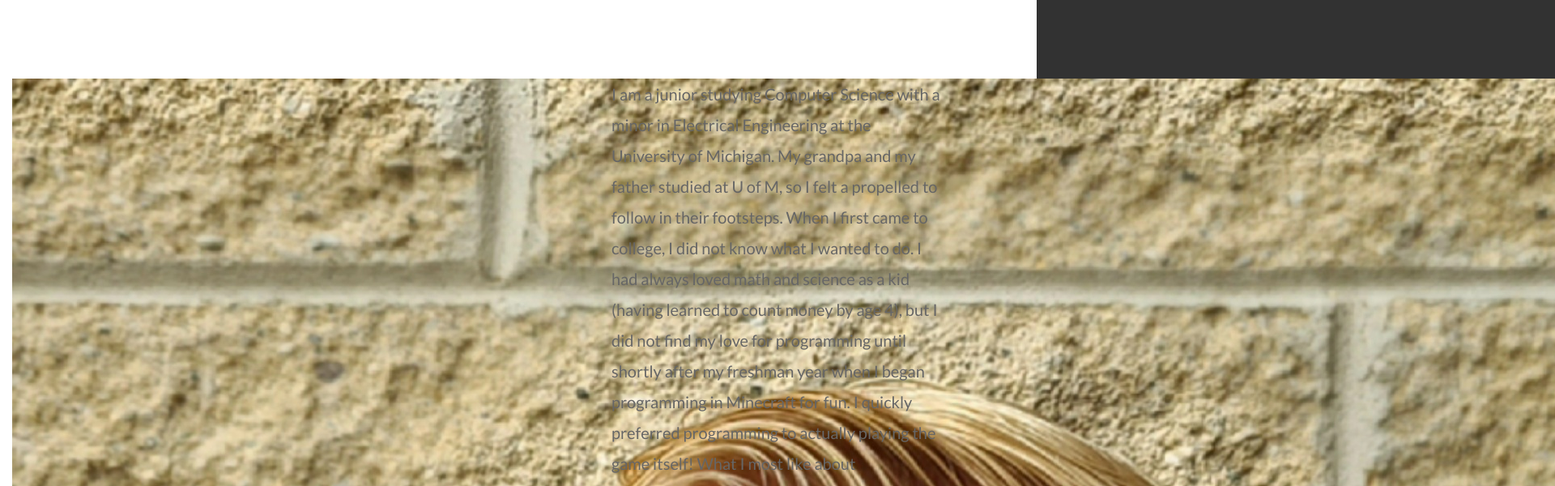
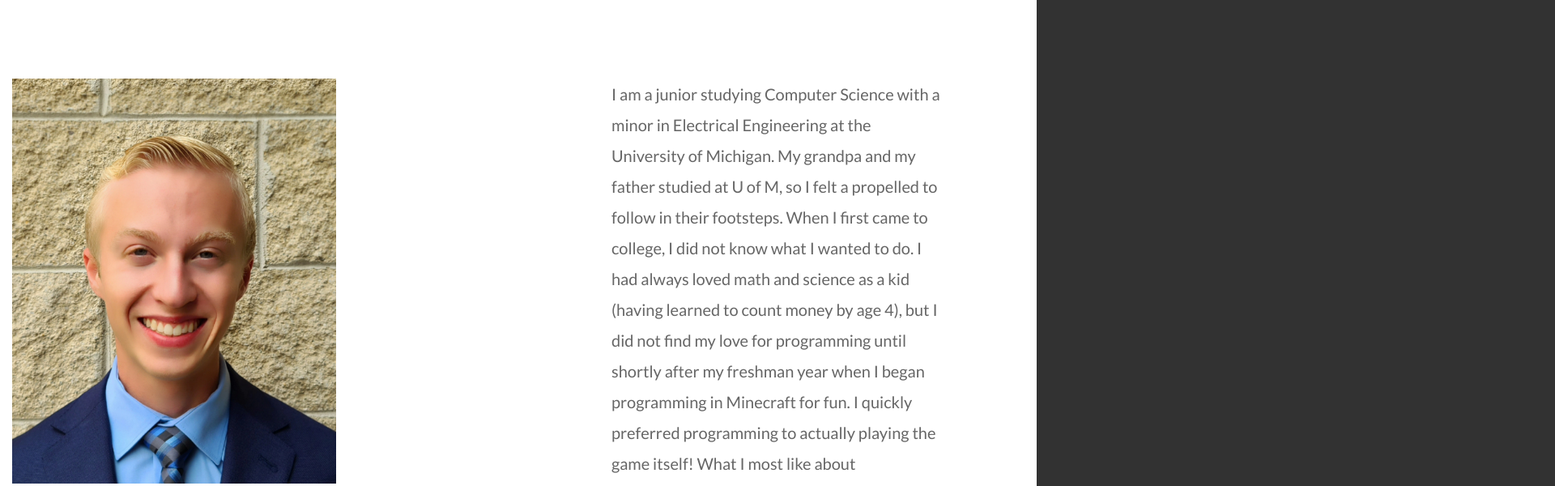
Before and after one commit to kylewilk567/kylewilk567.github.io, a plain HTML site: page index.html in a window 1280 px wide. Shown: the part 923-1523 px from the top of the page at 81% size, 1920 px wide, since content can reach past the window. Drawn offline with Linux system fonts and the light colour scheme.

Commit message:
resize image of me

```diff
--- a/index.html
+++ b/index.html
@@ -81,7 +81,7 @@ https://templatemo.com/tm-547-real-dynamic
             <section class="row tm-mb-1">
                 <h2 class="col-12 text-center tm-text-primary tm-my-1 tm-intro-text">About me</h2>
                 <div class="col-lg-6" text-center>
-                    <img src="img/ThatsMe.jpg" />
+                    <img src="img/ThatsMe.jpg" width="400"/>
                 </div>
                 <div class="col-lg-6" text-center>
                     <div class="tm-box-1">
```
